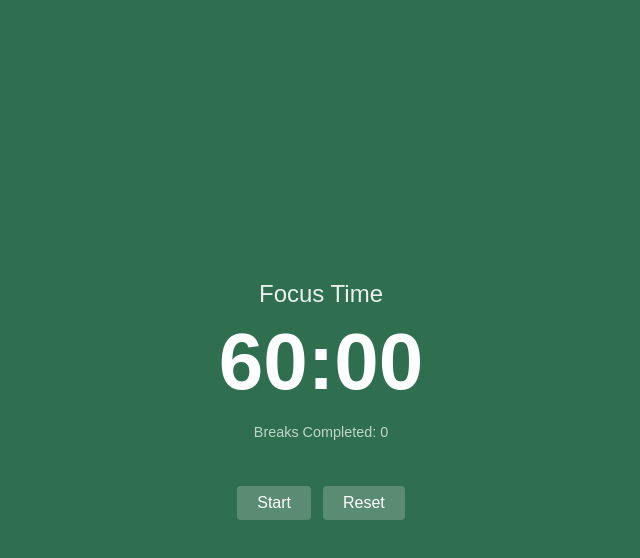
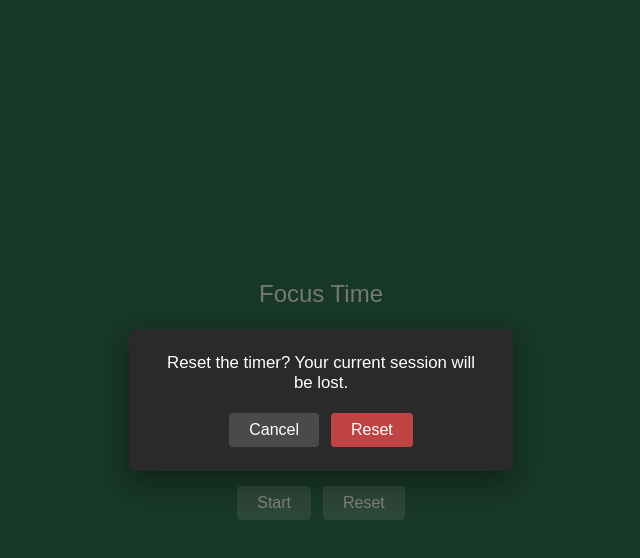
Before and after one commit to xenkou90/cooldown-timer, a React (Vite) app: page / in a window 1280 px wide. Both pictures are taken after a click on the button "Reset". Shown: the top 558 px of the page, without its empty margins (319-959 px from the left). Built offline with nearby package versions, Linux system fonts and the light colour scheme.

Commit message:
feat: add confirmation modal for reset action

```diff
--- a/src/App.jsx
+++ b/src/App.jsx
@@ -2,6 +2,7 @@ import { useState, useEffect } from "react";
 import { PHASES, DURATIONS, PHASE_INFO } from "./logic/timerConfig.js";
 import { formatTime } from "./logic/formatTime.js";
 import { getNextState } from "./logic/timerEngine.js";
+import ConfirmModal from "./components/ConfirmModal.jsx";
 
 function App() {
     const [phase, setPhase] = useState(PHASES.WORK);
@@ -9,6 +10,7 @@ function App() {
     const [secondsRemaining, setSecondsRemaining] = useState(DURATIONS[PHASES.WORK]);
     const [endTime, setEndTime] = useState(null);
     const [isRunning, setIsRunning] = useState(false);
+    const [isResetModalOpen, setIsResetModalOpen] = useState(false);
 
     // Start the current phase: set the endTime and mark as running
     function start() {
@@ -23,13 +25,23 @@ function App() {
         setEndTime(null);
     }
 
-    // Reset the whole timer back to a fresh WORK phase, paused
-    function reset() {
+    // The actual reset logic. Only called from the modal's Confirm button
+    function performReset() {
         setIsRunning(false);
         setEndTime(null);
         setPhase(PHASES.WORK);
         setCompletedBreaks(0);
         setSecondsRemaining(DURATIONS[PHASES.WORK]);
+        setIsResetModalOpen(false);
+    }
+
+    // Clicking the Reset button just opens the modal - doesn't reset yet
+    function requestReset() {
+        setIsResetModalOpen(true);
+    }
+
+    function cancelReset() {
+        setIsResetModalOpen(false);
     }
 
     // The tick effect: while running, recompute secondsRemaining every 250ms
@@ -91,8 +103,17 @@ function App() {
                 ) : (
                     <button onClick={start} style={buttonStyle}>Start</button>
                 )}
-                <button onClick={reset} style={buttonStyle}>Reset</button>
+                <button onClick={requestReset} style={buttonStyle}>Reset</button>
             </div>
+
+            <ConfirmModal
+                isOpen={isResetModalOpen}
+                message="Reset the timer? Your current session will be lost."
+                confirmLabel="Reset"
+                cancelLabel="Cancel"
+                onConfirm={performReset}
+                onCancel={cancelReset}
+            />
         </div>
     );
 }
--- /dev/null
+++ b/src/components/ConfirmModal.jsx
@@ -0,0 +1,86 @@
+import { useEffect } from "react";
+
+function ConfirmModal({ isOpen, message, confirmLabel, cancelLabel, onConfirm, onCancel }) {
+    // Listen for the Escape key while the modal is open
+    useEffect(() => {
+        if (!isOpen) return;
+
+        function handleKeyDown(event) {
+            if (event.key === "Escape") {
+                onCancel();
+            }
+        }
+
+        window.addEventListener("keydown", handleKeyDown);
+        return () => window.removeEventListener("keydown", handleKeyDown);
+    }, [isOpen, onCancel]);
+
+    // If the modal isn't open, render nothing
+    if (!isOpen) return null;
+
+    return (
+        <div
+            onClick={onCancel}
+            style={{
+                position: "fixed",
+                top: 0,
+                left: 0,
+                width: "100%",
+                height: "100%",
+                backgroundColor: "rgba(0, 0, 0, 0.5)",
+                backgroundFilter: "blur(4px)",
+                display: "flex",
+                alignItems: "center",
+                justifyContent: "center",
+                zIndex: 1000,
+            }}
+        >
+            <div
+                onClick={(event) => event.stopPropagation()}
+                style={{
+                    backgroundColor: "#2a2a2a",
+                    color: "white",
+                    padding: "1.5rem 2rem",
+                    borderRadius: "8px",
+                    maxWidth: "320px",
+                    boxShadow: "0 10px 30px rgba(0, 0, 0, 0.4)",
+                    textAlign: "center",
+                    fontFamily: "sans-serif,"
+                }}
+            >
+                <p style={{ fontSize: "1.05rem", margin: "0 0 1.25rem 0" }}>{message}</p>
+                <div style={{ display: "flex", gap: "0.75rem", justifyContent: "center" }}>
+                    <button onClick={onCancel} style={cancelButtonStyle}>
+                        {cancelLabel}
+                    </button>
+                    <button onClick={onConfirm} style={confirmButtonStyle}>
+                        {confirmLabel}
+                    </button>
+                </div>
+            </div>
+        </div>
+    );
+}
+
+const baseButtonStyle = {
+    padding: "0.5rem 1.25rem",
+    fontSize: "1rem",
+    border: "none",
+    borderRadius: "4px",
+    cursor: "pointer",
+    fontFamily: "inherit",
+};
+
+const cancelButtonStyle = {
+    ...baseButtonStyle,
+    backgroundColor: "rgba(255, 255, 255, 0.15)",
+    color: "white",
+};
+
+const confirmButtonStyle = {
+    ...baseButtonStyle,
+    backgroundColor: "#c14444",
+    color: "white",
+};
+
+export default ConfirmModal;
```
